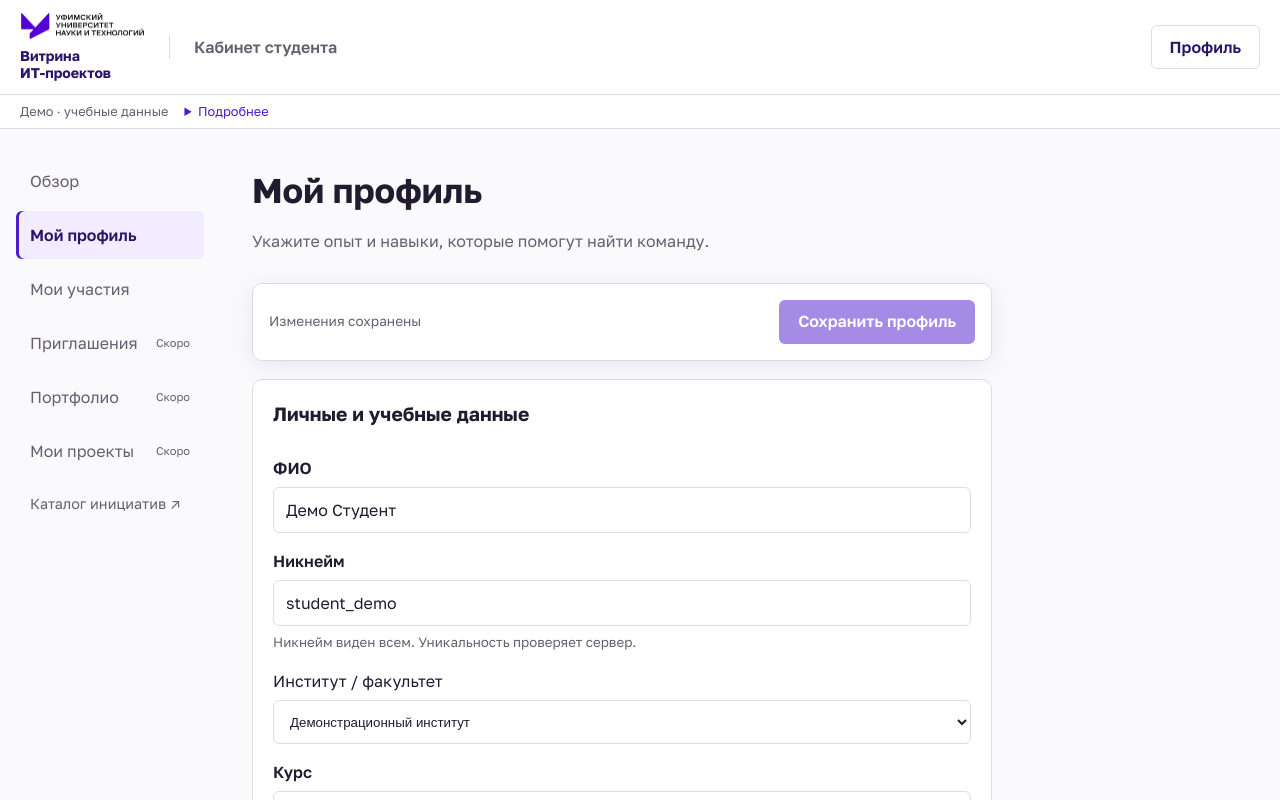
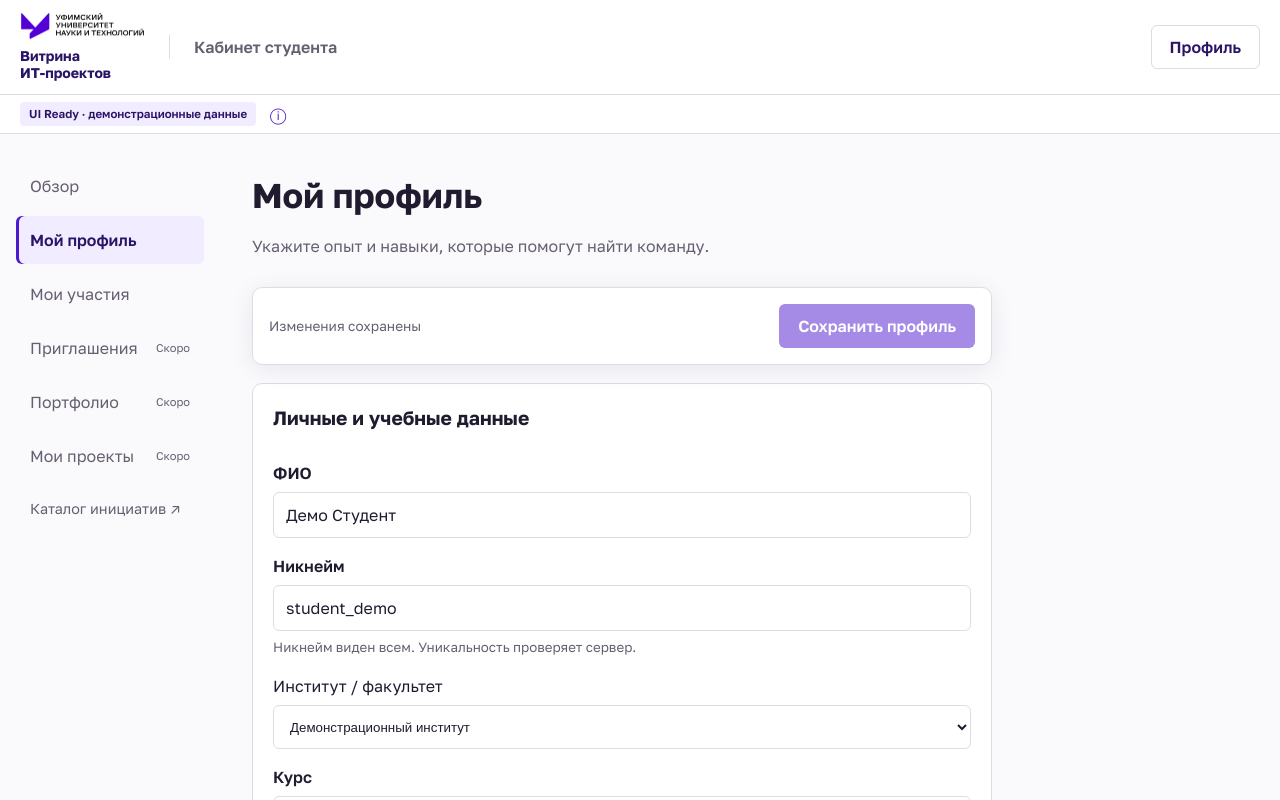
Before and after one commit to QualiMeter/Vitrina-proectov, a React (Vite) app in the folder frontend/: page /demo/student/profile in a window 1280 px wide. Shown: the top 800 px of the page. Built offline with nearby package versions, Linux system fonts and the light colour scheme.

Commit message:
style(student-demo): use the shared UI Ready badge

```diff
--- a/frontend/src/features/student/PublicProfilePage.tsx
+++ b/frontend/src/features/student/PublicProfilePage.tsx
@@ -2,7 +2,7 @@ import { useContext } from "react";
 import { Link, useParams } from "react-router-dom";
 import { DemoGatewayContext } from "./demoContext";
 import { liveStudentGateway } from "./gateway";
-import { ExternalLink, Load, StudentAvatar } from "./shared";
+import { DemoNotice, ExternalLink, Load, StudentAvatar } from "./shared";
 import { useLoad } from "./hooks";
 export function PublicProfilePage({ demo = false }: { demo?: boolean }) {
   const { id = "" } = useParams();
@@ -14,9 +14,7 @@ export function PublicProfilePage({ demo = false }: { demo?: boolean }) {
   return (
     <main className="student-public">
       <Link to="/">← На главную</Link>
-      {demo && (
-        <p className="student-demo">Демонстрационный публичный профиль</p>
-      )}
+      {demo && <DemoNotice />}
       <Load state={state}>
         {(profile) => (
           <>
--- a/frontend/src/features/student/shared.tsx
+++ b/frontend/src/features/student/shared.tsx
@@ -137,6 +137,25 @@ export function Pager({
   );
 }
 
+export function DemoNotice() {
+  return (
+    <aside className="student-demo" aria-label="Демонстрационный режим">
+      <span className="badge badge--brand student-demo-badge">
+        UI Ready · демонстрационные данные
+      </span>
+      <details>
+        <summary aria-label="О демонстрационном режиме">
+          <span aria-hidden="true">ⓘ</span>
+        </summary>
+        <p>
+          Учебные действия сохраняются до обновления страницы.{" "}
+          <Link to="/student">Рабочий кабинет</Link>
+        </p>
+      </details>
+    </aside>
+  );
+}
+
 export function StudentRoot({ demo = false }: { demo?: boolean }) {
   const demoApi = useContext(DemoGatewayContext);
   const api = demo && demoApi ? demoApi : liveStudentGateway;
@@ -227,19 +246,7 @@ export function StudentRoot({ demo = false }: { demo?: boolean }) {
           </svg>
         </button>
       </header>
-      {demo && (
-        <aside className="student-demo" aria-label="Демонстрационный режим">
-          <span>Демо · учебные данные</span>
-          <details>
-            <summary>Подробнее</summary>
-            <p>
-              Данные и действия учебные, сохраняются до обновления страницы.
-              Реальный API не подключён.{" "}
-              <Link to="/student">Рабочий кабинет</Link>
-            </p>
-          </details>
-        </aside>
-      )}
+      {demo && <DemoNotice />}
       <div className="student-shell">
         <nav
           ref={nav}
--- a/frontend/src/features/student/student.css
+++ b/frontend/src/features/student/student.css
@@ -518,3 +518,39 @@ section.student-profile-section > .field {
 .student-profile-form :is(input, select, textarea, summary) {
   scroll-margin-top: 140px;
 }
+
+.student-demo {
+  flex-wrap: nowrap;
+  align-items: center;
+  gap: 8px;
+}
+.student-demo .student-demo-badge {
+  font-size: 0.72rem;
+  line-height: 1.4;
+  white-space: normal;
+}
+.student-demo details {
+  flex: 0 0 auto;
+  position: relative;
+}
+.student-demo summary {
+  list-style: none;
+  font-size: 1rem;
+  min-width: 28px;
+  text-align: center;
+}
+.student-demo summary::-webkit-details-marker {
+  display: none;
+}
+.student-demo details p {
+  position: absolute;
+  z-index: 5;
+  right: 0;
+  top: 100%;
+  width: min(280px, calc(100vw - 32px));
+  padding: 12px;
+  border: 1px solid var(--line);
+  border-radius: var(--radius-sm);
+  background: var(--surface);
+  box-shadow: 0 6px 24px #20133520;
+}
```
Also changed, not shown: 1 other file (tests, documents, lock files or other folders).
